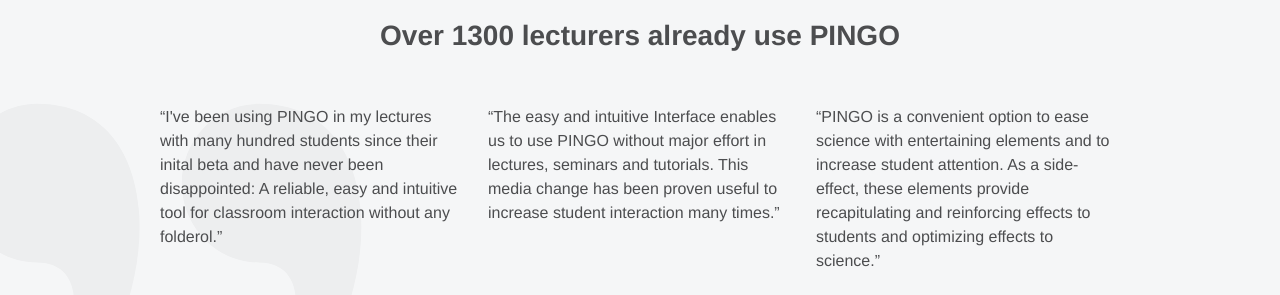
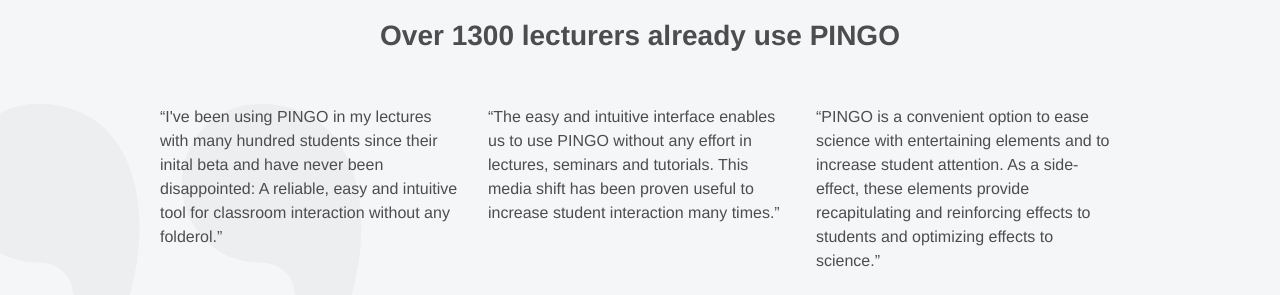
Before and after one commit to PingoUPB/pingoupb.github.io, a Jekyll site: the page built from index.html, in a window 1280 px wide and 900 px high, scrolled down 1672 px. Shown: the part 152-447 px from the top of the window. Built offline with Jekyll 4.4.1, drawn with Linux system fonts in a browser that asks for light colours; Markdown is read by kramdown in place of the engine named in the settings.

Commit message:
minor English copy for testim.

```diff
--- a/index.html
+++ b/index.html
@@ -61,7 +61,7 @@
 			</article>
 			<article class="grid__item one-third portable--one-whole testimonials__item">
 				<p>
-					“The easy and intuitive Interface enables us to use PINGO without major effort in lectures, seminars and tutorials. This media change has been proven useful to increase student interaction many times.”
+					“The easy and intuitive interface enables us to use PINGO without any effort in lectures, seminars and tutorials. This media shift has been proven useful to increase student interaction many times.”
 				</p><br>
 				<p class="testimonials__author"><br> —Prof. Dr. Alexander Benlian,<br> Technical University of Darmstadt</p>			</article>
 			<article class="grid__item one-third portable--one-whole testimonials__item">
```
